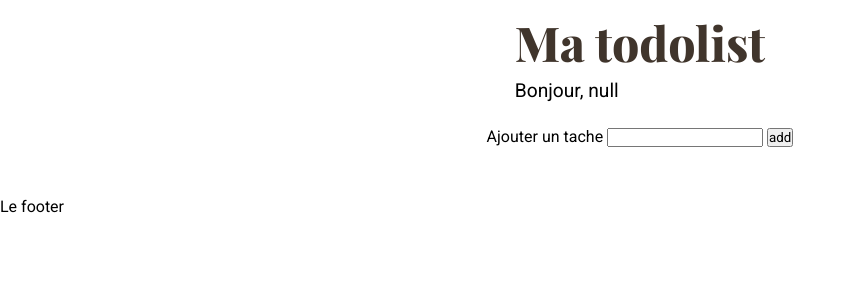
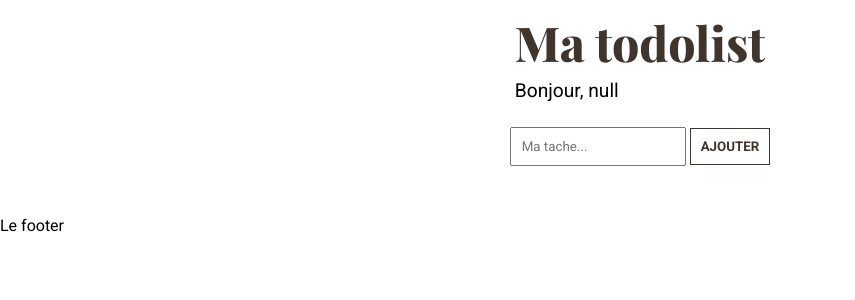
Before and after one commit to baptiste-gauthier/tdl, a PHP site: page /todolist.php in a window 1280 px wide. Shown: the part 20-320 px from the top of the page, without its empty margins (0-855 px from the left). Run offline with PHP 8.4, Linux system fonts and the light colour scheme; data that the repository does not hold is empty.

Commit message:
maj style

```diff
--- a/script.js
+++ b/script.js
@@ -135,7 +135,7 @@
         $('.error_msg').append('<p class="error"> Veuillez écrire une tache </p>') ;
     }
     else{
-        $('#todo_list').append('<li id="li_task">'+ $('#task').val() +' le ' + date_complete +'<i class="fa fa-times" id="croix"></i></li>') ;
+        $('#todo_list').append('<li id="li_task"><p class="my_taks">'+ $('#task').val() +' le ' + date_complete +'</p><p class="cross_check"><i class="fa fa-check"></i><i class="fa fa-times" id="croix"></i></p></li>') ;
         $("#task").val('') ;
 
         sessionStorage.setItem("session_task" , $('#todo_list').html()) ; // ajout session storage des tasks
@@ -186,12 +186,12 @@
 // remove une tache
 
 $(document).on("click" , "#croix" , (e) => {
-    e.currentTarget.parentElement.classList.add("animate__animated","animate__bounceOutDown");
+    e.currentTarget.parentElement.parentElement.classList.add("animate__animated","animate__bounceOutDown");
         setTimeout(() => {
-            $("#croix").parent().remove() ;
-            e.currentTarget.parentElement.classList.remove("animate__animated","animate__bounceOutDown");
+            $("#croix").parent().parent().remove() ;
+            e.currentTarget.parentElement.parentElement.classList.remove("animate__animated","animate__bounceOutDown");
             sessionStorage.setItem("session_task", $('#todo_list').html());
-        },1000) ;
+        },900) ;
 
 
 })
--- a/style/style.css
+++ b/style/style.css
@@ -40,7 +40,7 @@
 }
 
 .contenu_todo .list li {
-  padding: 10px;
+  padding: 15px;
   background-color: #F2CEAE;
   margin: 5px;
   display: -webkit-box;
@@ -49,6 +49,21 @@
   -webkit-box-pack: justify;
       -ms-flex-pack: justify;
           justify-content: space-between;
+}
+
+.contenu_todo .list li p {
+  margin: 0px 10px;
+}
+
+.contenu_todo .list li p i {
+  margin: 0px 10px;
+  color: white;
+  -webkit-transition: .2s;
+  transition: .2s;
+}
+
+.contenu_todo .list li p i:hover {
+  color: #40352C;
 }
 
 .contenu_todo .titre_todo h1 {
@@ -61,6 +76,24 @@
 .contenu_todo .titre_todo p {
   font-size: 1.2em;
   margin: 5px 0px;
+}
+
+.contenu_todo .barre_todo label {
+  display: none;
+}
+
+.contenu_todo .barre_todo input[type="button"] {
+  padding: 10px;
+  text-transform: uppercase;
+  font-weight: 800;
+  border: 1px solid #40352C;
+  background-color: transparent;
+  color: #40352C;
+  cursor: pointer;
+}
+
+.contenu_todo .barre_todo input[type="text"] {
+  padding: 10px;
 }
 
 #btn_choice button {
--- a/style/style.scss
+++ b/style/style.scss
@@ -48,17 +48,30 @@
     display: flex;
     flex-direction: column;
     align-items: center;
+
     div {
         padding: 10px ;
     }
     .list {
 
         li{
-            padding: 10px;
+            padding: 15px;
             background-color: $Nature-3-hex;
             margin: 5px;
             display: flex;
             justify-content: space-between;
+            p{
+                margin : 0px 10px ;
+                i{
+                    margin : 0px 10px ;
+                    color: white;
+                    transition : .2s ;
+                    &:hover {
+                        color: $Nature-2-hex;
+                    }
+                }
+            }
+
         }
     }
     .titre_todo{
@@ -71,6 +84,23 @@
         p {
             font-size: 1.2em;
             margin : 5px 0px ;
+        }
+    }
+    .barre_todo {
+        label {
+            display: none ;
+        }
+        input[type="button"]{
+            padding: 10px;
+            text-transform: uppercase;
+            font-weight: 800;
+            border : 1px solid $Nature-2-hex ;
+            background-color: transparent;
+            color: $Nature-2-hex;
+            cursor: pointer;
+        }
+        input[type="text"]{
+            padding: 10px;
         }
     }
 
--- a/todolist.php
+++ b/todolist.php
@@ -28,10 +28,10 @@
                     </div>
                     <div class="barre_todo">
 
-                            <label for="task"> Ajouter un tache </label>
-                            <input type="text" name="task" id="task">
+                            <label for="task"> Ajouter un tache :</label>
+                            <input type="text" name="task" id="task" placeholder="Ma tache...">
 
-                            <input type="button" value="add" id="add_task">
+                            <input type="button" value="ajouter" id="add_task">
 
                     </div>
                     <div class="list">
```
Also changed, not shown: 1 other file.
